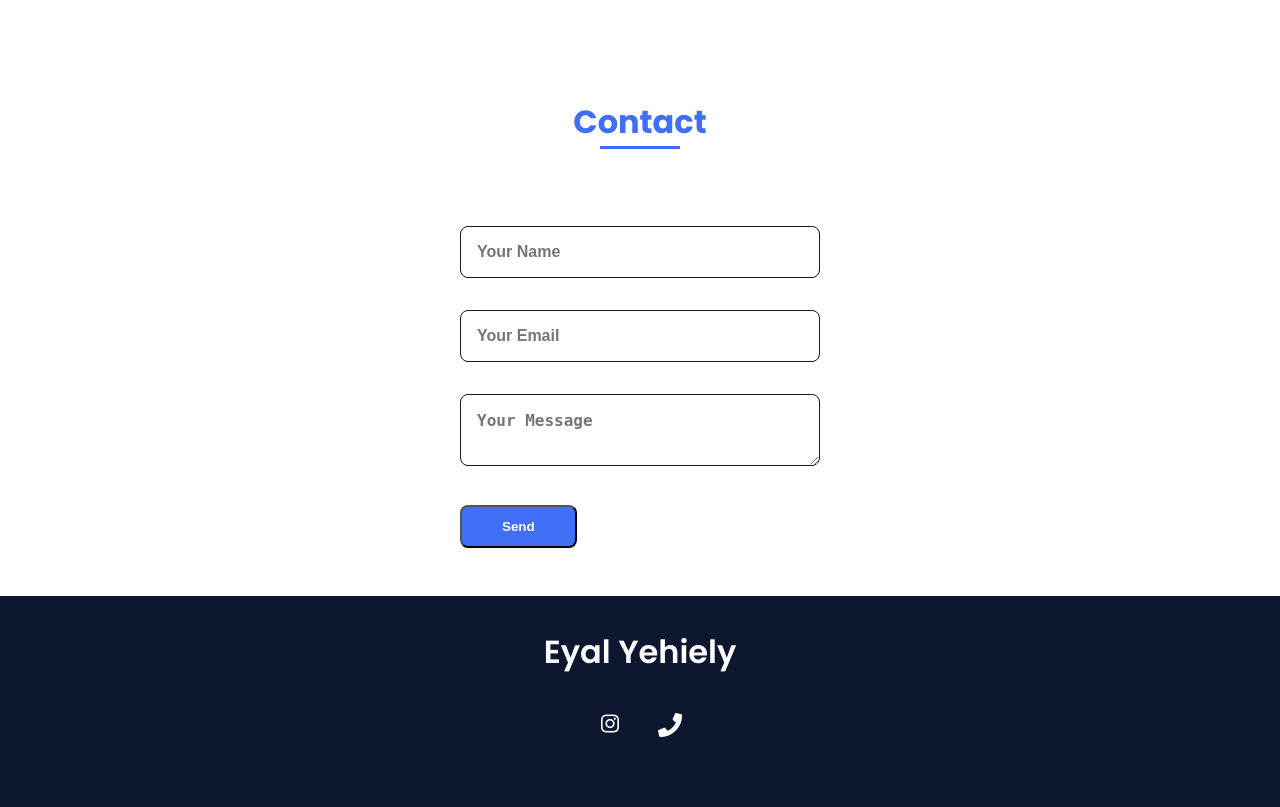
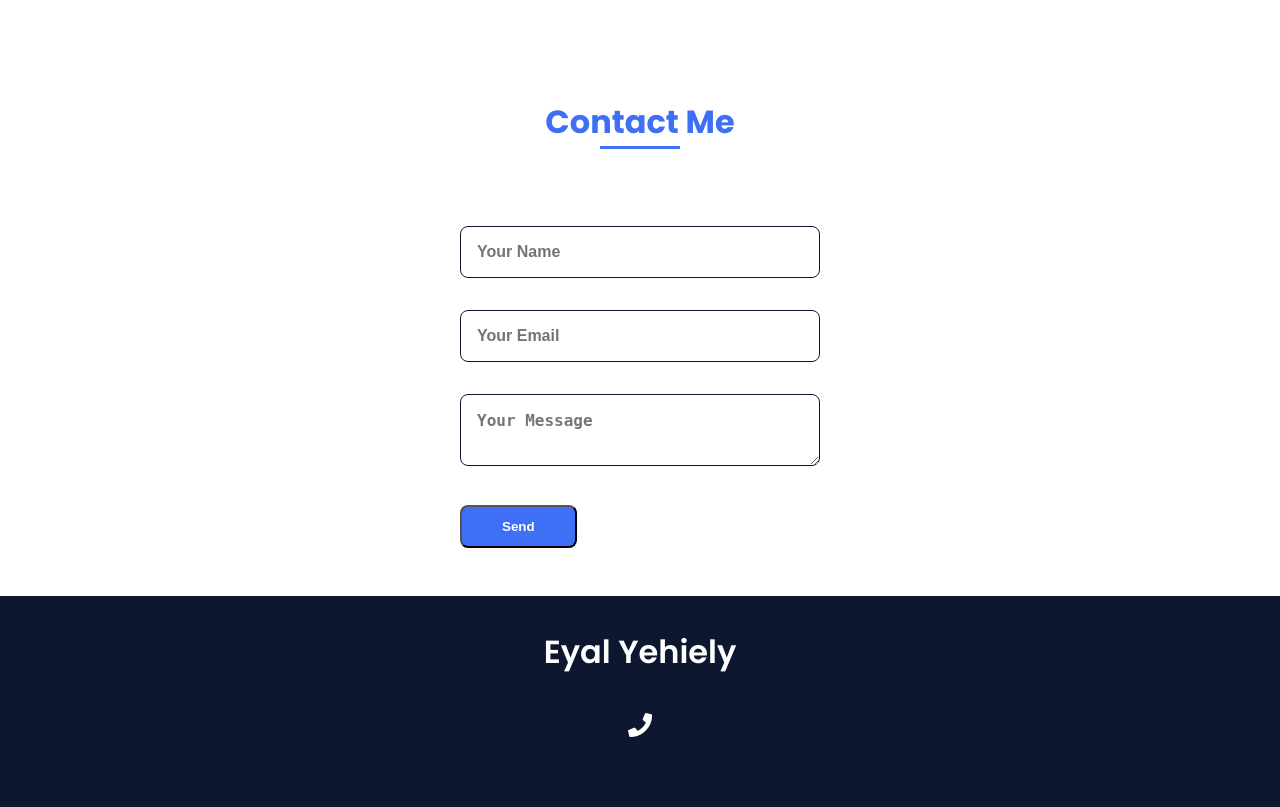
Before and after one commit to eyalyehiely/portfolio, a Flask app: page / in a window 1280 px wide. Shown: the part 2536-3343 px from the top of the page. Run offline with Flask 3, Linux system fonts and the light colour scheme.

Commit message:
Update index.html- remove instagram link

```diff
--- a/templates/index.html
+++ b/templates/index.html
@@ -213,7 +213,7 @@
 
         <!-- ===== CONTACT ===== -->
         <section class="contact section" id="contact">
-            <h2 class="section-title">Contact</h2>
+            <h2 class="section-title">Contact Me</h2>
 
             <div class="contact__container bd-grid">
                 <form action="/send_email" method="POST" class="contact__form">
@@ -231,7 +231,7 @@
         <p class="footer__title">Eyal Yehiely</p>
         <div class="footer__social">
             <!-- <a href="https://www.facebook.com/profile.php?id=100002172468513&mibextid=LQQJ4d" class="footer__icon" target="_blank" rel="noopener noreferrer"><i class='bx bxl-facebook'></i></a> -->
-            <a href="https://www.instagram.com/eyal.yehiely?igsh=N2p0Z28ybHIxbzly&utm_source=qr" class="footer__icon" target="_blank" rel="noopener noreferrer"><i class='bx bxl-instagram'></i></a>
+            <!-- <a href="https://www.instagram.com/eyal.yehiely?igsh=N2p0Z28ybHIxbzly&utm_source=qr" class="footer__icon" target="_blank" rel="noopener noreferrer"><i class='bx bxl-instagram'></i></a> -->
             <a href="tel:+972548339441" class="footer__icon" target="_blank" rel="noopener noreferrer"><i class='fas fa-phone'></i></a>
         </div>
 
```
